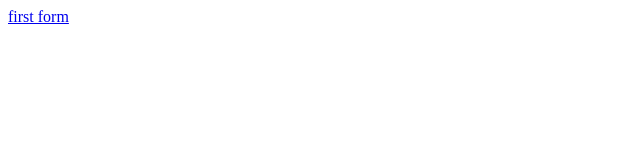
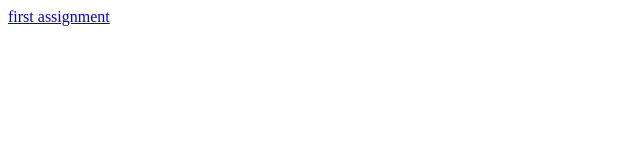
Before and after one commit to Phanindra0207/HTML, a plain HTML site: page first assignment.html in a window 1280 px wide. Shown: the full height of the page, 0-640 px from the left. Drawn offline with Linux system fonts and the light colour scheme.

Commit message:
Update and rename index.html to first assignment.html

```diff
--- a/index.html
+++ b/first assignment.html
@@ -4,6 +4,6 @@
 <title>form</title>
 </head>
 <body>
-<a href="details.html">first form</a>
+<a href="details.html">first assignment</a>
 </body>
 </html>
```
